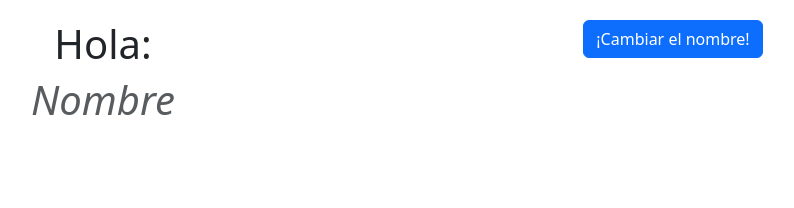
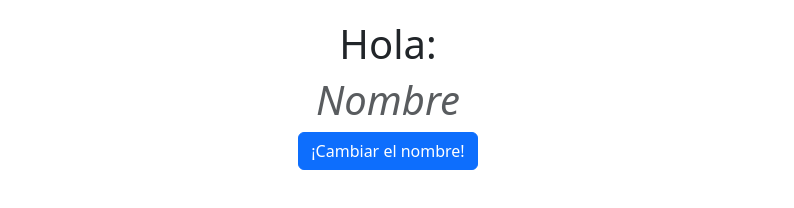
Before and after one commit to Vicmoysen/ch34-hola-nombre, a plain HTML site: page index.html in a window 1280 px wide. Shown: the whole page, without its empty margins (252-1046 px from the left). Drawn offline with nearby package versions, Linux system fonts and the light colour scheme.

Commit message:
Modificación de layout

```diff
--- a/index.html
+++ b/index.html
@@ -9,14 +9,15 @@
 </head>
 <body>
     <header>
-        <div class="container text-center">
-            <div class="row">
-                <div class="col"><h1>Hola: </h1>
-                    <h1 class="text-body-secondary fst-italic" id="name">Nombre</h1></div>
-                <div class="col">
-                    <button type="button" class="btn btn-primary fst-strong" onclick="changeName()">¡Cambiar el nombre!</button></div>
+        <section class="container text-center">
+            <div class="row  justify-content-center">
+                <div class="col-5">
+                    <h1>Hola: </h1>
+                    <h1 class="text-body-secondary fst-italic" id="name">Nombre</h1>
+                    <button type="button" class="btn btn-primary fst-strong" onclick="changeName()">¡Cambiar el nombre!</button>
+                </div>
             </div>
-        </div>
+            </section>
     </header>
     <script src="script.js"></script>
     <script src="https://cdn.jsdelivr.net/npm/bootstrap@5.3.2/dist/js/bootstrap.bundle.min.js" integrity="sha384-C6RzsynM9kWDrMNeT87bh95OGNyZPhcTNXj1NW7RuBCsyN/o0jlpcV8Qyq46cDfL" crossorigin="anonymous"></script>
--- a/style.css
+++ b/style.css
@@ -1,7 +1,3 @@
-.col {
+.col-5 {
     padding: 20px;
 }
-
-.col-6 {
-    padding: 30px;
-}
```
